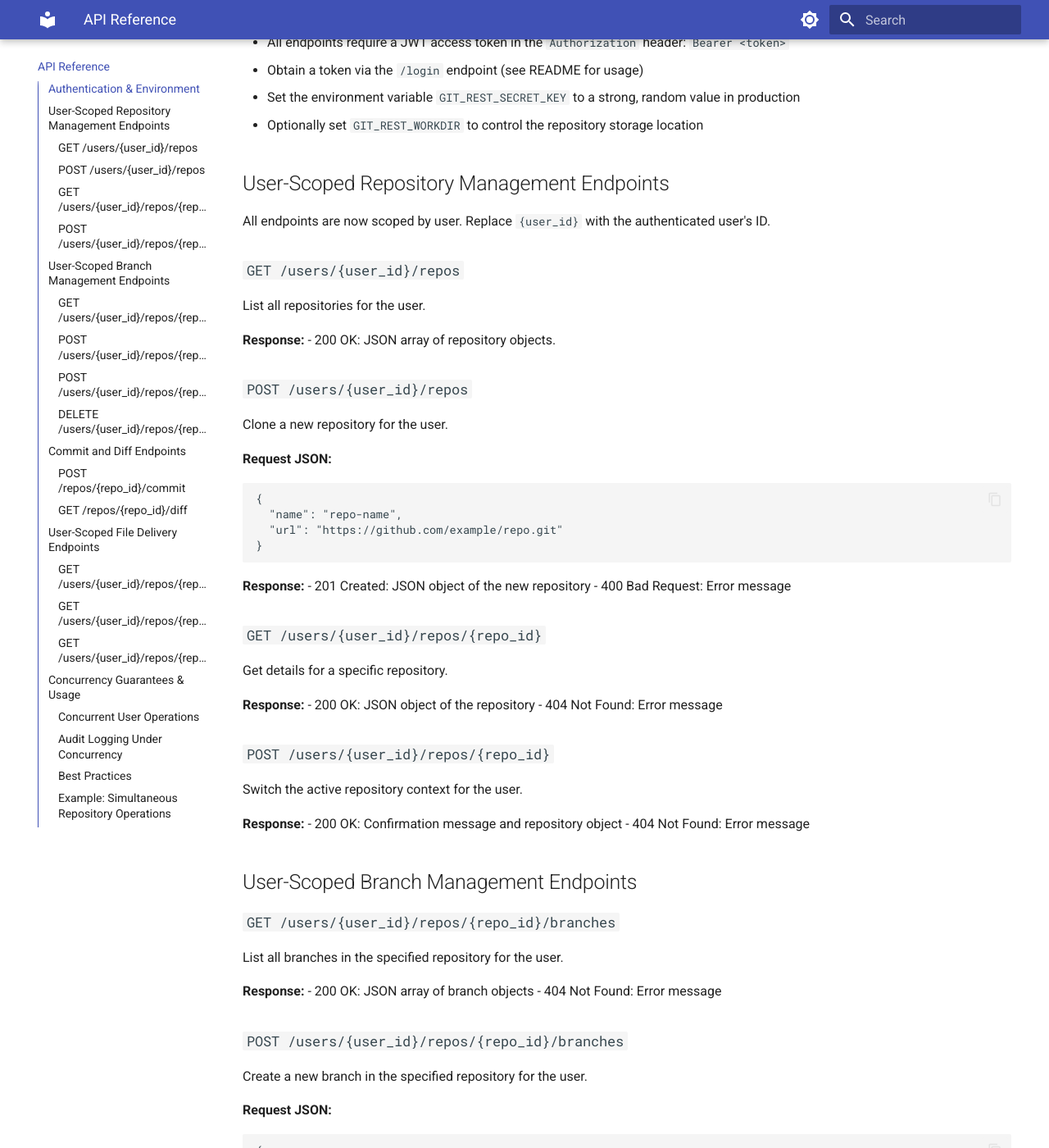
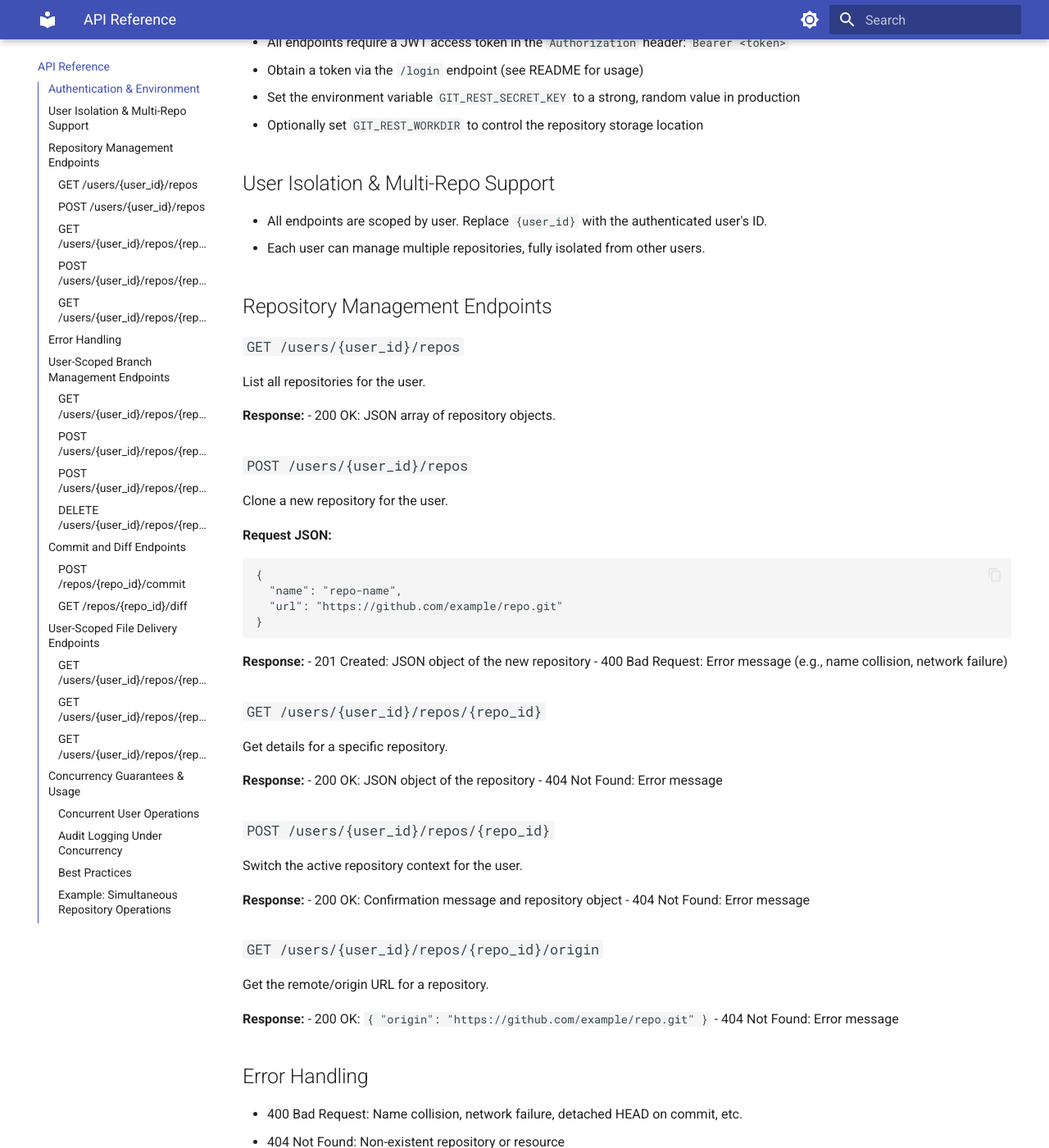
Before and after one commit to jondavid-black/git-rest, an MkDocs documentation site: the page built from docs/api.md, in a window 1280 px wide and 1400 px high, scrolled down 305 px. Shown: the whole window at 82% size. Built offline with MkDocs 1.6.1 and Material for MkDocs 9.7.7, drawn with Linux system fonts in a browser that asks for light colours.

````diff
--- a/docs/api.md
+++ b/docs/api.md
@@ -11,12 +11,11 @@ The full OpenAPI contract is available at [specs/001-develop-git-rest/contracts/
 - Set the environment variable `GIT_REST_SECRET_KEY` to a strong, random value in production
 - Optionally set `GIT_REST_WORKDIR` to control the repository storage location
 
+## User Isolation & Multi-Repo Support
+- All endpoints are scoped by user. Replace `{user_id}` with the authenticated user's ID.
+- Each user can manage multiple repositories, fully isolated from other users.
 
-
-
-## User-Scoped Repository Management Endpoints
-
-All endpoints are now scoped by user. Replace `{user_id}` with the authenticated user's ID.
+## Repository Management Endpoints
 
 ### `GET /users/{user_id}/repos`
 List all repositories for the user.
@@ -36,7 +35,7 @@ Clone a new repository for the user.
 ```
 **Response:**
 - 201 Created: JSON object of the new repository
-- 400 Bad Request: Error message
+- 400 Bad Request: Error message (e.g., name collision, network failure)
 
 ### `GET /users/{user_id}/repos/{repo_id}`
 Get details for a specific repository.
@@ -52,7 +51,16 @@ Switch the active repository context for the user.
 - 200 OK: Confirmation message and repository object
 - 404 Not Found: Error message
 
+### `GET /users/{user_id}/repos/{repo_id}/origin`
+Get the remote/origin URL for a repository.
 
+**Response:**
+- 200 OK: `{ "origin": "https://github.com/example/repo.git" }`
+- 404 Not Found: Error message
+
+## Error Handling
+- 400 Bad Request: Name collision, network failure, detached HEAD on commit, etc.
+- 404 Not Found: Non-existent repository or resource
 
 ## User-Scoped Branch Management Endpoints
 
--- a/docs/getting-started.md
+++ b/docs/getting-started.md
@@ -1,22 +1,33 @@
+
 # Getting Started
 
-This guide will help you get up and running with git-rest.
+Welcome to **git-rest**! This guide will help you get up and running with the multi-repo REST API for Git.
+
+## Key Features
+- **Multi-repo support**: Manage multiple repositories per user, each fully isolated.
+- **User isolation**: All operations are scoped to the authenticated user.
+- **Origin integrity**: Query and verify the remote/origin for any managed repo.
+- **Fast context switching**: Switch between repos in under 2 seconds (95% of cases).
+- **Robust error handling**: Clear errors for name collisions, non-existent repos, detached HEAD, and network failures.
 
 ## Prerequisites
 - Python 3.12+
 - Docker (optional, for container deployment)
 - Git
 
-## Installation
-See [../quickstart.md](../specs/001-develop-git-rest/quickstart.md) for full setup instructions.
+## Quickstart
+See [Quickstart](../specs/001-develop-git-rest/quickstart.md) for full setup instructions.
 
 ## Running the API
-
 1. Set environment variables as described in [Environment Setup](environment.md).
-2. Start the Flask app:
+2. Start the API server:
    ```sh
    uv run flask --app src.git_rest.app run --debug
    ```
 3. Access the API at `http://localhost:5000/` (default).
 
 For production, see Docker and Nginx setup in the documentation.
+
+## Next Steps
+- See the [How-To Guides](how-to.md) for common workflows.
+- Explore the [API Reference](api.md) for endpoint details.
--- a/docs/how-to.md
+++ b/docs/how-to.md
@@ -1,10 +1,34 @@
+
 # How-To Guides
 
-- [Cloning a Repository](#)
-- [Switching Repositories](#)
-- [Managing Branches](#)
-- [Committing Changes](#)
-- [Viewing Diffs](#)
-- [Retrieving Files](#)
+## Cloning a Repository
+1. Authenticate and obtain a JWT token.
+2. Send a POST to `/users/{user_id}/repos` with JSON:
+	```json
+	{ "name": "my-repo", "url": "https://github.com/example/repo.git" }
+	```
+3. On success, you'll receive a 201 response with the new repo details.
+4. If the name already exists, you'll get a 400 error.
 
-(How-to content will be expanded as features are implemented.)
+## Switching Repositories
+1. POST to `/users/{user_id}/repos/{repo_id}` to switch the active context.
+2. On success, you'll get a confirmation message.
+3. If the repo does not exist, you'll get a 404 error.
+
+## Querying Repository Origin
+1. GET `/users/{user_id}/repos/{repo_id}/origin` to retrieve the remote/origin URL for a repo.
+2. Use this to verify the source of any managed repository.
+
+## Handling Errors
+- **Name collision**: 400 error if you try to clone a repo with an existing name.
+- **Switching to non-existent repo**: 404 error.
+- **Detached HEAD**: 400 error if you try to commit in a detached HEAD state.
+- **Network failure**: 400 error if the remote cannot be reached during clone.
+
+## Other Operations
+- [Managing Branches](#): List, create, and switch branches via `/branches` endpoints.
+- [Committing Changes](#): Commit files with `/commit` endpoints.
+- [Viewing Diffs](#): Use `/diff` endpoints to see changes.
+- [Retrieving Files](#): Download files via `/files` endpoints.
+
+See the [API Reference](api.md) for full details on all endpoints and request/response formats.
````
Also changed, not shown: README.md (+13 -2 lines), docs/index.md (+5 -4 lines), specs/004-multi-repo-testing/tasks.md (+24 -33 lines), 14 other files.
